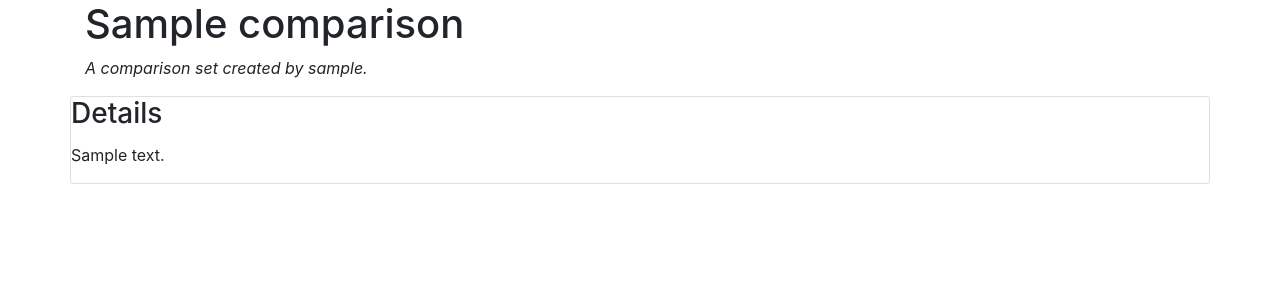
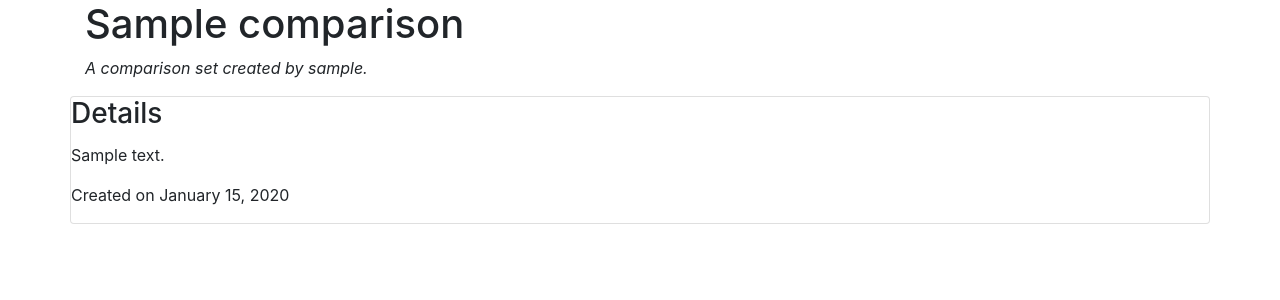
Before and after one commit to EricZaporzan/compare, a Django app: template compare/templates/comparisons/comparison_detail.html in a window 1280 px wide. Shown: the part 56-356 px from the top of the page. Run offline with Django 3.2, Linux system fonts and the light colour scheme; the template is opened without the code that fills it: values that come from a table or form of the project are taken from there, others are empty; tables that the repository leaves empty hold one stand-in row (values such as "Sample post"); parts of the project's set-up code (start-up, migrations or seed data) failed here and were passed over; some libraries are stand-ins or nearby versions.

Commit message:
Even more meat... I'm going to bed.

```diff
--- a/compare/templates/comparisons/comparison_detail.html
+++ b/compare/templates/comparisons/comparison_detail.html
@@ -9,5 +9,5 @@
 <div class="card card-block row">
   <h3 class="card-title">Details</h3>
   {% if object.description %}<p>{{ object.description }}</p>{% endif %}
-
+  <p>Created on {{ object.date_created|date:"F j, o" }}</p>
 {% endblock content %}
```
